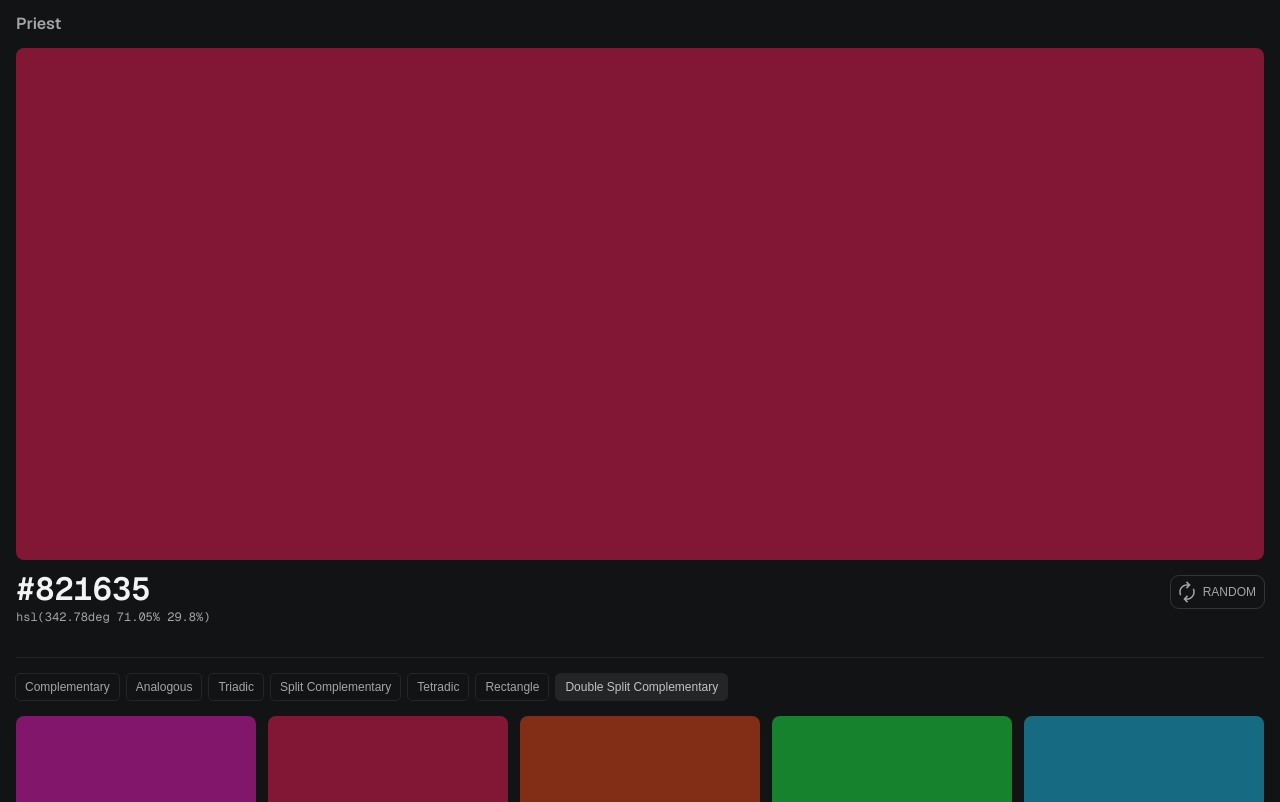
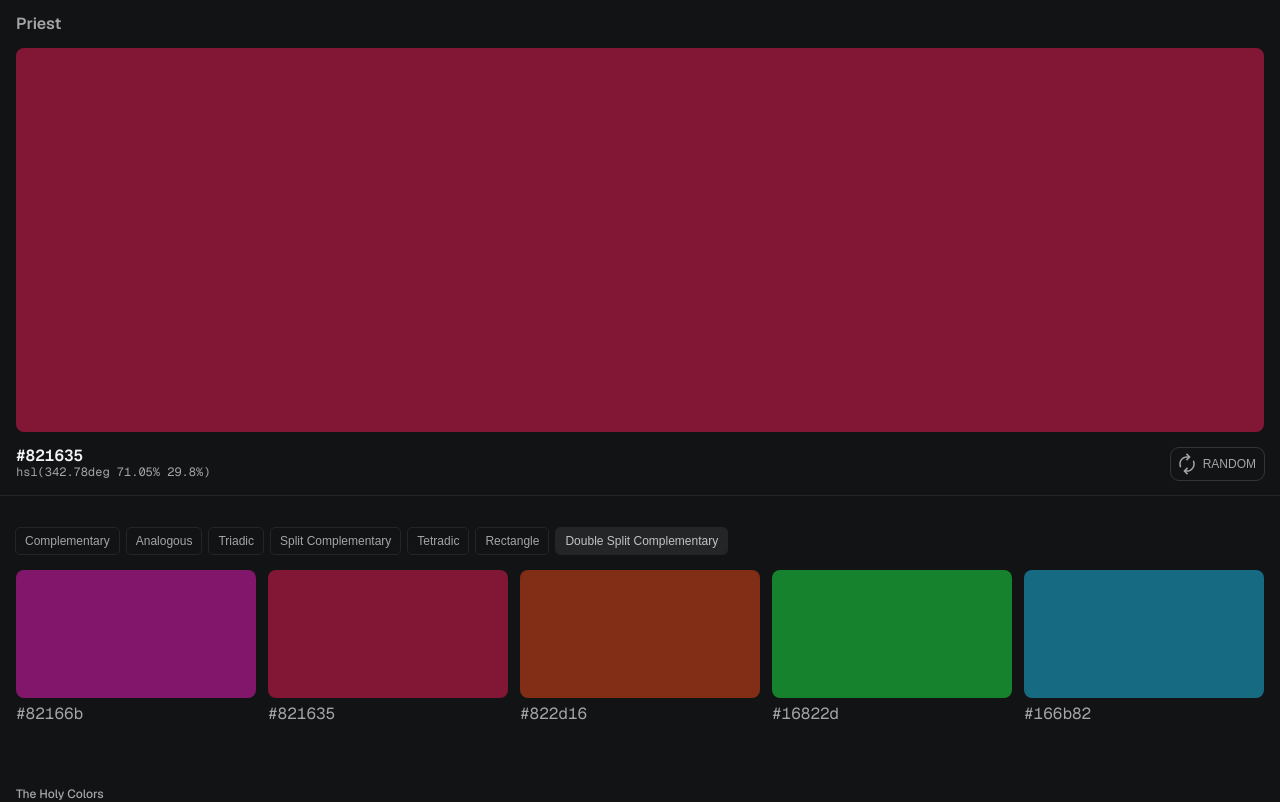
Before and after one commit to r-sp/priest, a Next.js app: page / in a window 1280 px wide. Shown: the top 802 px of the page. Built offline with nearby package versions, Linux system fonts and the light colour scheme.

Commit message:
update styles and sticky

```diff
--- a/src/app/style.css
+++ b/src/app/style.css
@@ -65,6 +65,7 @@ code {
   display: flex;
   justify-content: center;
   width: 100%;
+  z-index: 4;
 }
 .color-picker {
   background-color: var(--priest-900);
@@ -74,16 +75,14 @@ code {
   max-height: max-content;
   padding: 0 1rem 1rem;
   gap: 1rem;
-  will-change: transform;
-  z-index: 2;
+  will-change: visibility;
+  z-index: 8;
 }
 .color-picker.is-close {
-  transform: translateY(-32rem);
   opacity: 0;
   visibility: hidden;
 }
 .color-picker.is-open {
-  transform: translateY(0rem);
   opacity: 1;
   visibility: visible;
 }
@@ -93,7 +92,7 @@ code {
   position: fixed;
   right: 0;
   top: 0;
-  z-index: 1;
+  z-index: 6;
 }
 .color-box,
 .color-picker {
@@ -110,29 +109,46 @@ code {
   z-index: 1;
 }
 .color-info {
+  background-color: var(--priest-900);
   display: flex;
   gap: 1rem;
-  margin-top: 1rem;
+  padding: 1rem 0;
+  position: sticky;
+  top: 0;
+  z-index: 2;
+}
+.color-info::after {
+  background-color: var(--priest-900);
+  border-bottom: 1px solid var(--priest-800);
+  bottom: 0;
+  content: "";
+  pointer-events: none;
+  position: absolute;
+  top: 0;
+  z-index: -1;
 }
 .color-metadata {
+  display: flex;
+  flex-direction: column;
   flex-grow: 1;
   overflow-x: auto;
   white-space: pre;
 }
 .color-hex {
   color: var(--priest-100);
-  font-size: 2rem;
+  font-size: 1rem;
   font-weight: 600;
-  margin-top: -0.5rem;
+  line-height: 1rem;
 }
 .color-hsl {
   color: var(--priest-300);
   font-size: 0.75rem;
   font-weight: 400;
+  line-height: 1rem;
 }
 .color-hex,
 .color-hsl {
-  display: flex;
+  display: inline-flex;
 }
 .color-tool {
   flex-grow: 0;
@@ -161,12 +177,15 @@ code {
   gap: 0.5rem;
 }
 .color-tab-option {
+  align-items: center;
   background: 0;
   border: 0;
   border-radius: 0.25rem;
   color: var(--priest-300);
+  display: inline-flex;
   font-size: 0.75rem;
   font-weight: 400;
+  justify-content: center;
   outline: 1px solid var(--priest-800);
   padding: 0.5em 0.75em;
   user-select: none;
@@ -178,12 +197,10 @@ code {
 }
 
 .color-harmonies {
-  border-top: 1px solid var(--priest-800);
   display: grid;
   gap: 1rem;
   margin-top: 2rem;
   margin-bottom: 3rem;
-  padding-top: 1rem;
 }
 .color-harmony {
   display: flex;
@@ -207,10 +224,6 @@ code {
   font-weight: 400;
   line-height: 1rem;
 }
-.color-name.display {
-  color: var(--priest-200);
-  font-weight: 600;
-}
 
 .btn:hover,
 .btn:focus {
@@ -230,24 +243,23 @@ code {
   }
 }
 
-@media (min-width: 32em) {
+@media (min-width: 22em) {
   .color-box {
-    height: 32rem;
+    height: 24rem;
   }
   .color-saturation {
-    height: 20rem;
-    width: 20rem;
+    height: 16rem;
+    width: 16rem;
   }
   .color-hue,
   .color-lightness {
-    width: 20rem;
+    width: 16rem;
   }
-  .color-harmony {
+  .color-info {
     flex-direction: row;
-    gap: 0.75rem;
   }
 }
-@media (max-width: 32em) {
+@media (max-width: 22em) {
   .color-box {
     height: calc(100vw + 10rem);
   }
@@ -259,31 +271,31 @@ code {
   .color-lightness {
     width: calc(100vw - 2rem);
   }
+  .color-info {
+    flex-direction: column;
+  }
+}
+@media (min-width: 32em) {
+  .color-harmony {
+    flex-direction: row;
+    gap: 0.75rem;
+  }
+}
+@media (max-width: 32em) {
   .color-harmony {
     flex-direction: column;
     gap: 1rem;
   }
 }
-@media (max-height: 32rem) {
-  .color-box {
-    height: 24rem;
-  }
-  .color-saturation {
-    height: 16rem;
-    width: 16rem;
-  }
-  .color-hue,
-  .color-lightness {
-    width: 16rem;
+@media (min-width: 80em) {
+  .color-info::after {
+    left: 0;
+    right: 0;
   }
 }
-@media (min-width: 22rem) {
-  .color-info {
-    flex-direction: row;
+@media (max-width: 80em) {
+  .color-info::after {
+    left: -1rem;
+    right: -1rem;
   }
 }
-@media (max-width: 22rem) {
-  .color-info {
-    flex-direction: column;
-  }
-}
```
